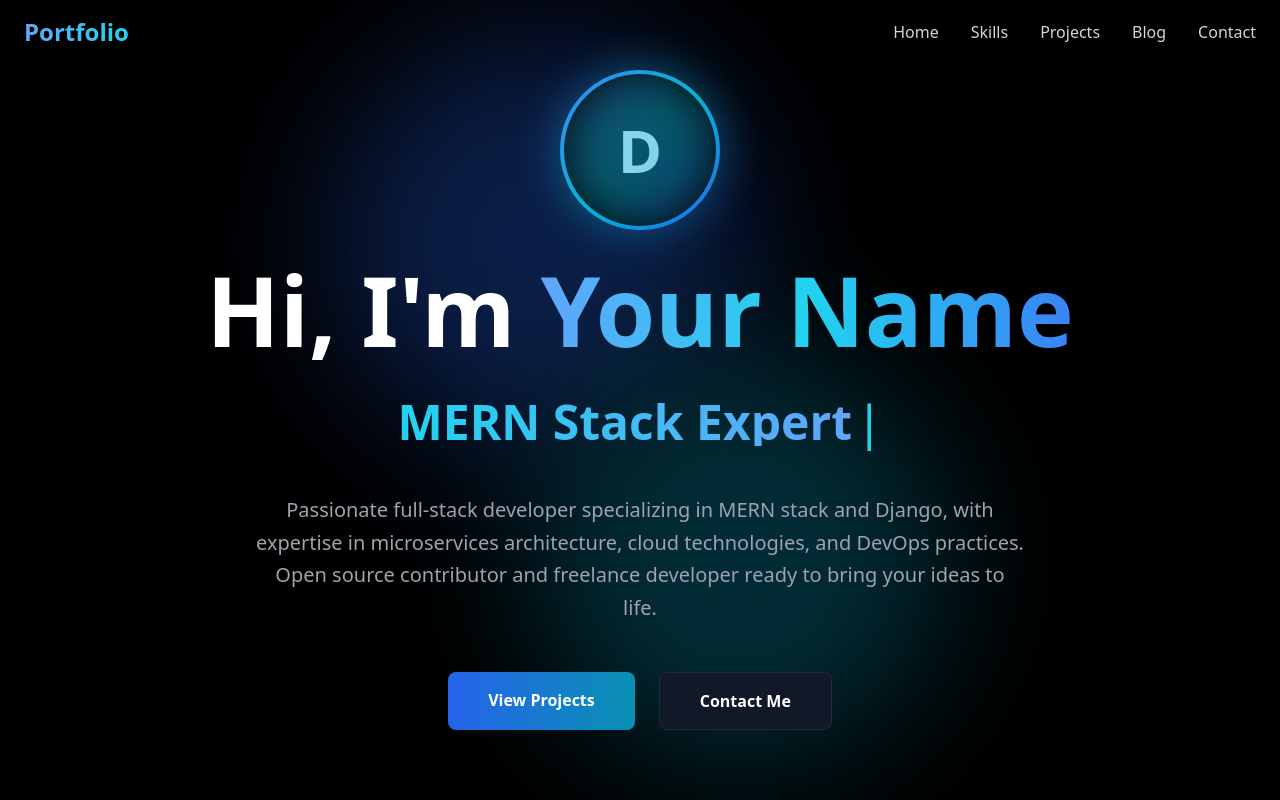
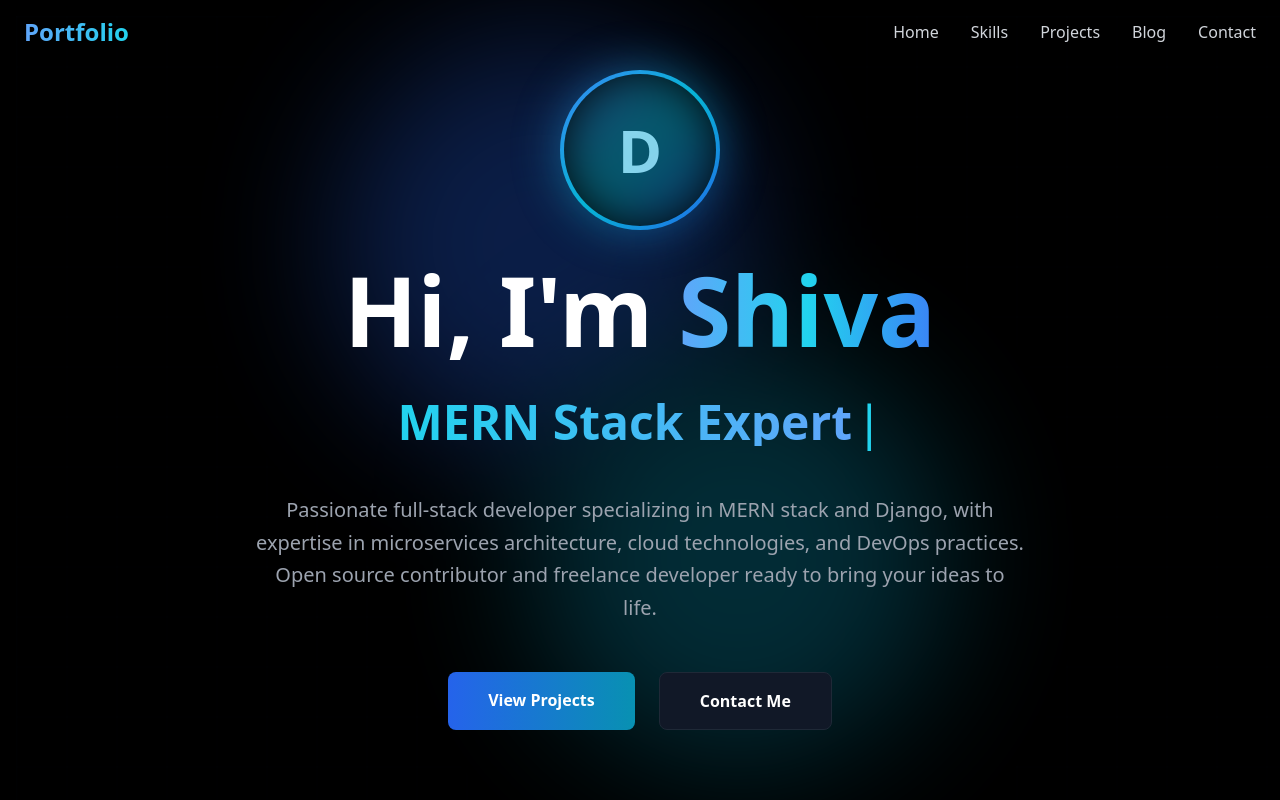
Before and after one commit to SHIVA-SINGHx/Portfolio-Website, a React (Vite) app: page / in a window 1280 px wide. Shown: the top 800 px of the page. Built offline with nearby package versions, Linux system fonts and the light colour scheme.

Commit message:
minor changes

```diff
--- a/src/components/Blog.jsx
+++ b/src/components/Blog.jsx
@@ -8,7 +8,7 @@ const Blog = ({ onReadMore }) => {
       title: 'Building Scalable APIs with FastAPI',
       excerpt: 'Learn how to build high-performance REST APIs using FastAPI, including best practices for authentication, validation, and async operations.',
       date: '2024-10-01',
-      author: 'Your Name',
+      author: 'Shiva',
       readTime: '8 min read',
       tags: ['FastAPI', 'Python', 'Backend'],
       content: `
--- a/src/components/Footer.jsx
+++ b/src/components/Footer.jsx
@@ -22,7 +22,7 @@ const Footer = () => {
           <a href="https://x.com/Shivatwd1" className="text-gray-400 hover:text-cyan-400 transition-colors transform hover:scale-110">
             <Twitter className="w-6 h-6" />
           </a>
-          <a href="mailto:shivasingh.1dev@gmail.com" className="text-gray-400 hover:text-cyan-400 transition-colors transform hover:scale-110">
+          <a href="shivasingh.1dev@gmail.com" className="text-gray-400 hover:text-cyan-400 transition-colors transform hover:scale-110">
             <Mail className="w-6 h-6" />
           </a>
         </div>
--- a/src/components/Hero.jsx
+++ b/src/components/Hero.jsx
@@ -88,7 +88,7 @@ const Hero = () => {
         <h1 className="text-6xl md:text-8xl font-bold text-white mb-6 animate-slide-up">
           Hi, I'm{" "}
           <span className="bg-gradient-to-r from-blue-400 via-cyan-400 to-blue-500 text-transparent bg-clip-text animate-gradient">
-            Your Name
+            Shiva
           </span>
         </h1>
 
--- a/src/components/Projects.jsx
+++ b/src/components/Projects.jsx
@@ -8,7 +8,7 @@ import { Menu, X, Github, Linkedin, Mail, ExternalLink, Code, Database, Cloud, S
       title: 'E-Commerce Platform',
       description: 'Full-stack e-commerce platform built with Django, PostgreSQL, and Next.js. Features include payment integration, inventory management, and real-time updates.',
       tech: ['Django', 'Next.js', 'PostgreSQL', 'Redis'],
-      github: '#',
+      github: 'https://github.com/SHIVA-SINGHx',
       live: '#',
       gradient: 'from-blue-600 to-cyan-600'
     },
@@ -17,7 +17,7 @@ import { Menu, X, Github, Linkedin, Mail, ExternalLink, Code, Database, Cloud, S
       title: 'API Gateway Service',
       description: 'High-performance API gateway built with FastAPI. Includes rate limiting, authentication, and microservices orchestration.',
       tech: ['FastAPI', 'MongoDB', 'Docker', 'Redis'],
-      github: '#',
+      github: 'https://github.com/SHIVA-SINGHx',
       live: '#',
       gradient: 'from-cyan-600 to-blue-600'
     },
@@ -26,7 +26,7 @@ import { Menu, X, Github, Linkedin, Mail, ExternalLink, Code, Database, Cloud, S
       title: 'DevOps Dashboard',
       description: 'Real-time monitoring dashboard for cloud infrastructure. Features deployment tracking, resource monitoring, and automated alerts.',
       tech: ['React', 'FastAPI', 'AWS', 'Docker'],
-      github: '#',
+      github: 'https://github.com/SHIVA-SINGHx',
       live: '#',
       gradient: 'from-blue-500 to-cyan-500'
     }
```
